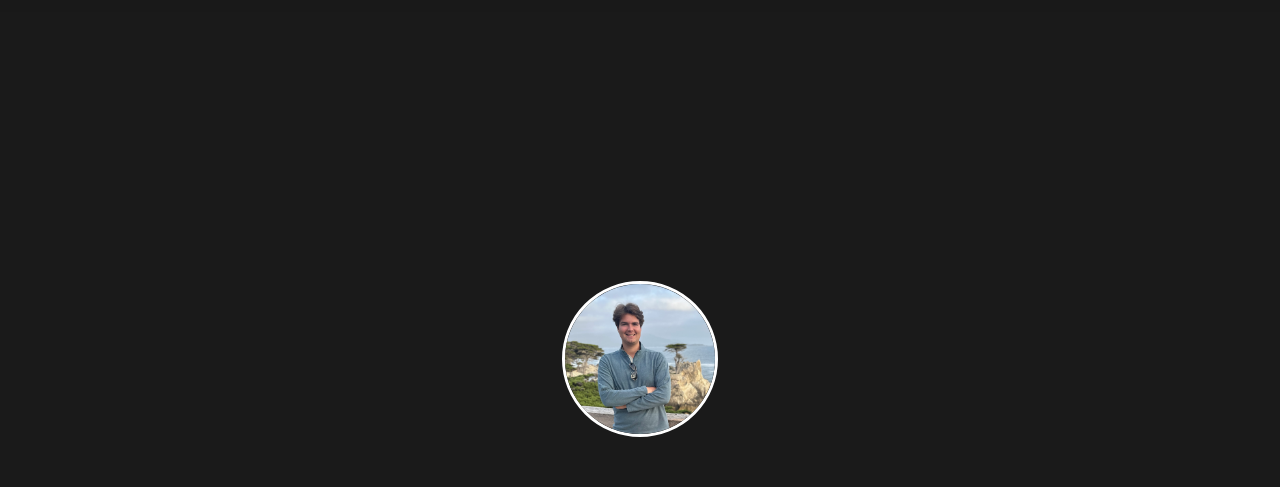
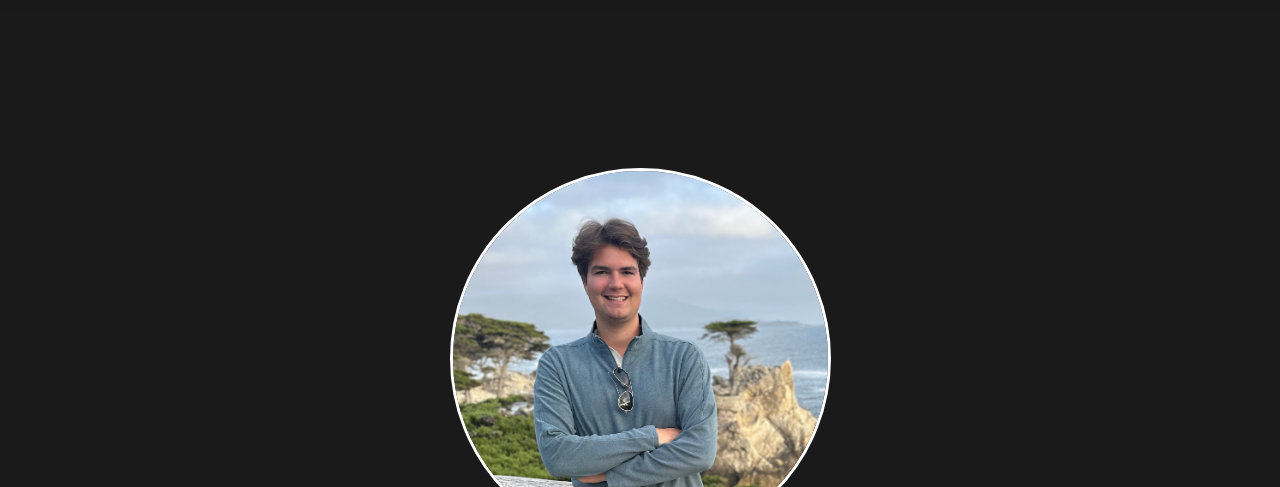
Before and after one commit to danilomalovic/danilomalovic.github.io, a plain HTML site: page index.html in a window 1280 px wide. Shown: the part 70-557 px from the top of the page. Drawn offline with Linux system fonts and the light colour scheme.

Commit message:
feat: increase profile picture size and fix navigation menu

```diff
--- a/style.css
+++ b/style.css
@@ -83,8 +83,8 @@ section {
 }
 
 .profile-picture {
-    width: 150px;
-    height: 150px;
+    width: 375px;
+    height: 375px;
     border-radius: 50%;
     border: 3px solid #fff;
     margin-bottom: 1rem;
@@ -161,7 +161,6 @@ footer {
         flex-direction: column;
         align-items: center;
         width: 50%;
-        transform: translateX(100%);
         transition: transform 0.5s ease-in;
     }
 
```
